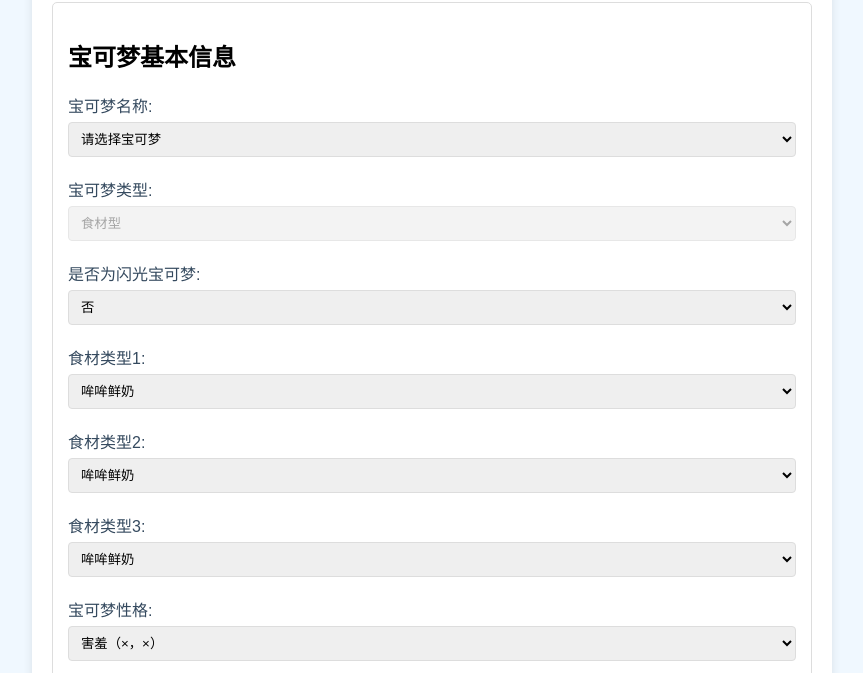
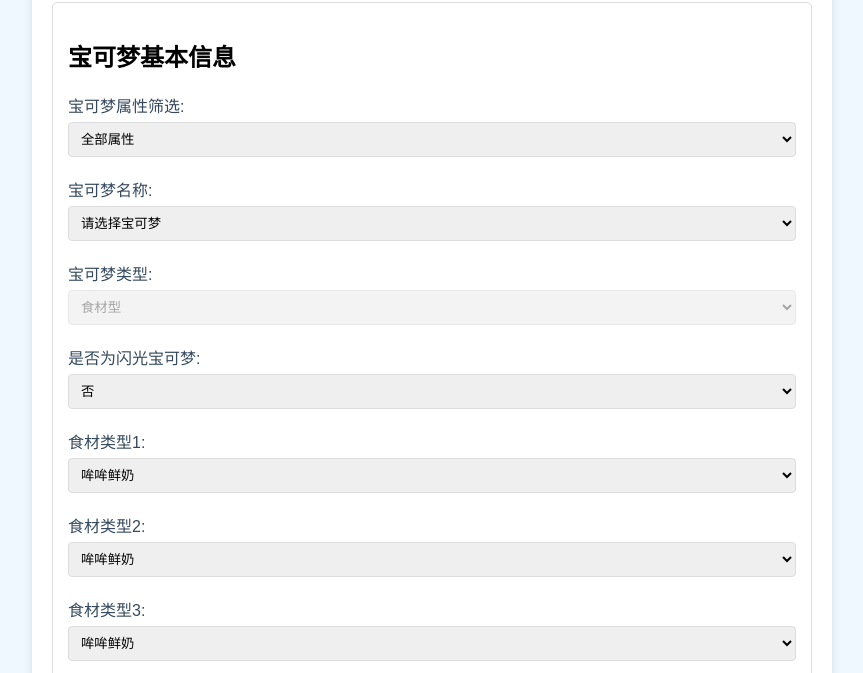
Before and after one commit to Yorumiiiiii/Pokemon-Sleep, a plain HTML site: page index.html in a window 1280 px wide. Shown: the part 127-800 px from the top of the page, without its empty margins (208-1071 px from the left). Drawn offline with Linux system fonts and the light colour scheme.

Commit message:
Add files via upload

```diff
--- a/index.html
+++ b/index.html
@@ -113,6 +113,29 @@
 
         <div class="calculator-section">
             <h2>宝可梦基本信息</h2>
+            <label for="pokemonTypeFilter">宝可梦属性筛选:</label>
+            <select id="pokemonTypeFilter" onchange="filterPokemonByType()">
+                <option value="">全部属性</option>
+                <option value="草系">草系</option>
+                <option value="火系">火系</option>
+                <option value="水系">水系</option>
+                <option value="格斗系">格斗系</option>
+                <option value="电系">电系</option>
+                <option value="超能力系">超能力系</option>
+                <option value="一般系">一般系</option>
+                <option value="幽灵系">幽灵系</option>
+                <option value="岩石系">岩石系</option>
+                <option value="钢系">钢系</option>
+                <option value="恶系">恶系</option>
+                <option value="毒系">毒系</option>
+                <option value="地面系">地面系</option>
+                <option value="虫系">虫系</option>
+                <option value="冰系">冰系</option>
+                <option value="飞行系">飞行系</option>
+                <option value="龙系">龙系</option>
+                <option value="妖精系">妖精系</option>
+            </select>
+
             <label for="pokemonName">宝可梦名称:</label>
             <select id="pokemonName" onchange="updatePokemonType()">
                 <option value="">请选择宝可梦</option>
@@ -443,6 +466,7 @@
             </select>
 
             <h3>副技能选择</h3>
+            <p style="color: #666; font-style: italic;">暂时只考虑50级以前的副技能</p>
 
             <!-- 特殊技能 -->
             <div class="subskill-section">
@@ -918,7 +942,7 @@
                     '354': 'ingredient', '359': 'ingredient', '360': 'skill',
                     '363': 'ingredient', '364': 'ingredient', '365': 'ingredient',
                     '403': 'ingredient', '404': 'ingredient', '405': 'ingredient',
-                    '425': 'ingredient', '426': 'ingredient', '438': 'ingredient',
+                    '425': 'skill', '426': 'skill', '438': 'ingredient',
                     '439': 'ingredient', '447': 'skill', '448': 'skill',
                     '453': 'ingredient', '454': 'ingredient', '459': 'ingredient',
                     '460': 'ingredient', '461': 'ingredient', '462': 'skill',
@@ -1187,6 +1211,34 @@
             };
             return ingredientMap[ingredient] || 'milk';
         }
+
+        function filterPokemonByType() {
+            const selectedType = document.getElementById('pokemonTypeFilter').value;
+            const pokemonSelect = document.getElementById('pokemonName');
+
+            // 保存当前选中的值
+            const currentValue = pokemonSelect.value;
+
+            // 获取所有optgroup
+            const optgroups = Array.from(pokemonSelect.getElementsByTagName('optgroup'));
+
+            // 遍历所有optgroup
+            optgroups.forEach(optgroup => {
+                const type = optgroup.label;
+                if (!selectedType || type === selectedType) {
+                    // 如果选择了全部属性或匹配当前属性，显示该组
+                    optgroup.style.display = '';
+                } else {
+                    // 否则隐藏该组
+                    optgroup.style.display = 'none';
+                }
+            });
+
+            // 恢复之前选中的值
+            if (currentValue) {
+                pokemonSelect.value = currentValue;
+            }
+        }
     </script>
 </body>
 </html>
```
